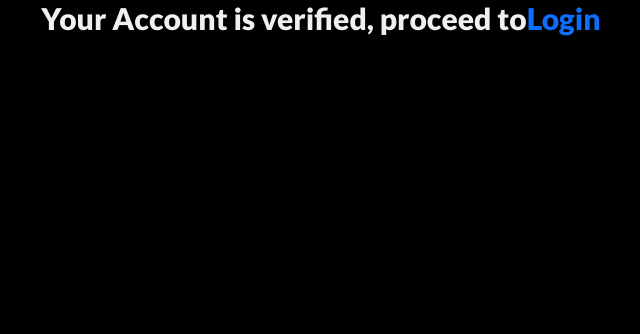
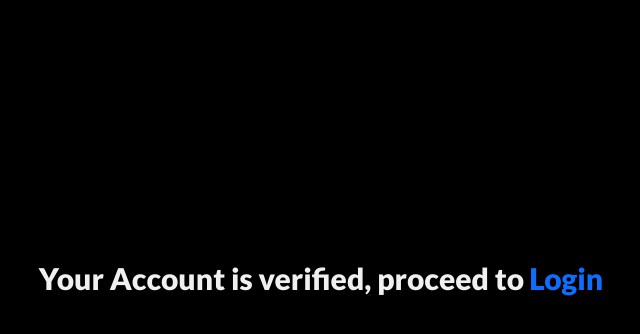
Before and after one commit to medinahakinsowon/newproject, a React (Create React App) app: page /Verify in a window 1280 px wide. Shown: the top 334 px of the page, without its empty margins (319-959 px from the left). Built offline with nearby package versions, Linux system fonts and the light colour scheme; no server answers.

Commit message:
removed email verification

```diff
--- a/src/App.css
+++ b/src/App.css
@@ -289,6 +289,8 @@ button:hover {
 .verify_body{
   display: flex;
   justify-content: center;
+  align-items: center;
+  margin-top: 20%;
   font-family: 'Lato', sans-serif;
   font-size: 30px;
   font-weight: 900;
@@ -297,4 +299,5 @@ button:hover {
 
 .verify_body a{
   text-decoration: none;
+  margin-left: 5px;
 }
--- a/src/pages/Dashboard.js
+++ b/src/pages/Dashboard.js
@@ -27,9 +27,9 @@ const Dashboard = () => {
   const isLogin = async () => {
     try {
       var x = await account.get('current')
-      if(x.emailVerification === false){
-        Navigate('/Login')
-      }
+      // if(x.emailVerification === false){
+      //   Navigate('/Login')
+      // }
       setEmail(x.email);
       setName(x.name);
       viewAllNotes();
--- a/src/pages/Register.js
+++ b/src/pages/Register.js
@@ -25,11 +25,11 @@ function Register() {
   const register = async () => {
     try {
       var x = await account.create('unique()', email, password, name)
-      var session = await account.createEmailSession(email,password);
-      var emaillink = await account.createVerification('https://newproject-tau-brown.vercel.app/Verify')
-      alert('A verification link as been sent to this email address, click the link to verify your account.')
-      // console.log(x)
-      // Navigate('/Login')
+      console.log(x)
+      // var session = await account.createEmailSession(email,password);
+      // var link = await account.createVerification('https://newproject-medinahakinsowon.vercel.app/Verify')
+      // alert('A verification link as been sent to this email address, click the link to verify your account.')
+       Navigate('/Login')
     }
     catch (e) {
       if(e.type === 'user_already_exists'){
--- a/src/pages/Verify.js
+++ b/src/pages/Verify.js
@@ -18,10 +18,11 @@ const Verify = () => {
     }
   }
   update();
+
   return (
-    <h1 className="verify_body">
-      Your Account is verified, proceed to<a href='/Login'>Login</a>
-    </h1>
+    <div className="verify_body">
+      Your Account is verified, proceed to <a href='/Login'> Login</a>
+    </div>
   )
 }
 
```
